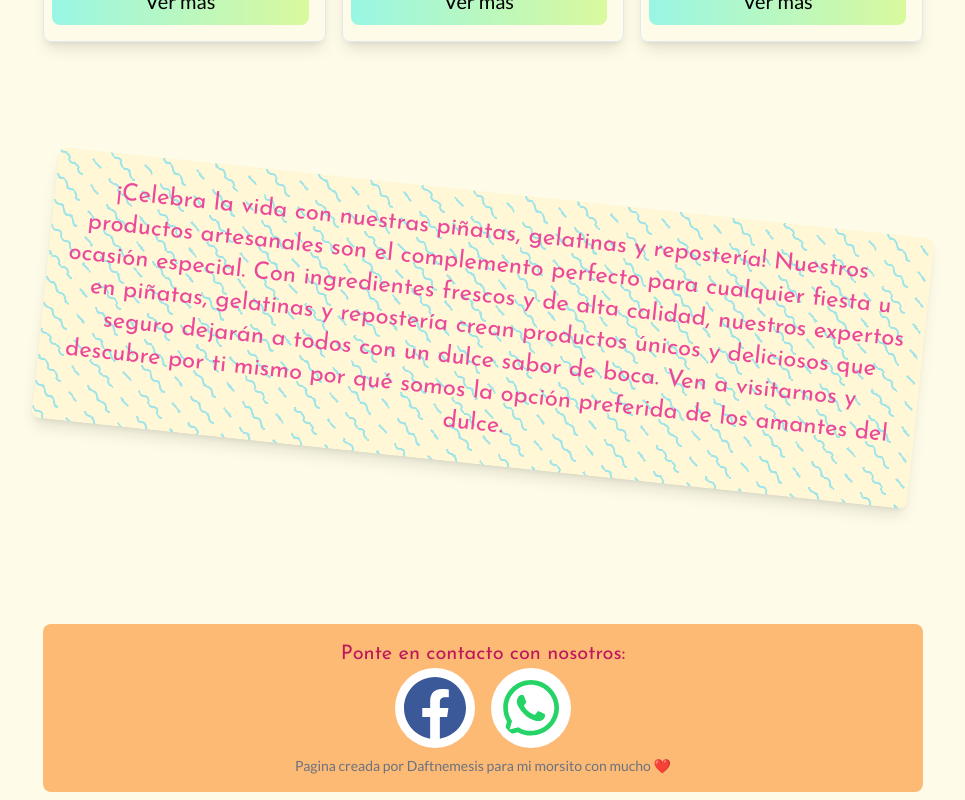
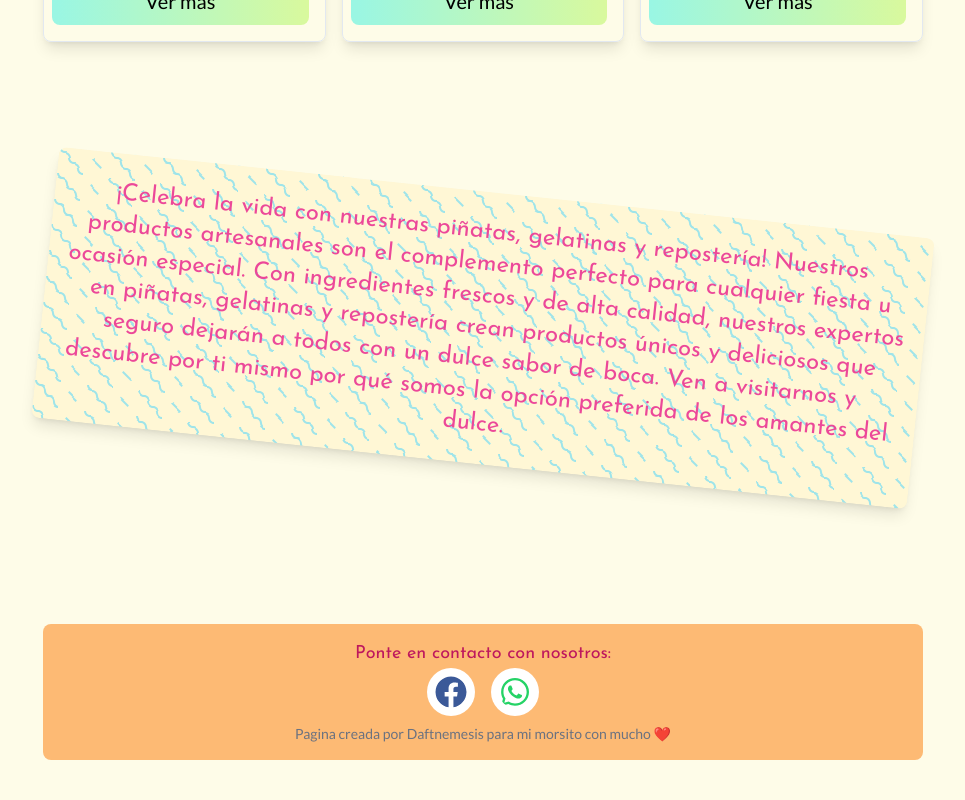
Before and after one commit to daftnemesis/chapis_bakery, a Next.js app: page / in a window 1280 px wide. Shown: the part 1368-2168 px from the top of the page, without its empty margins (157-1122 px from the left). After the commit the page ends 2136 px from the top, so only its background shows below. Built offline with nearby package versions, Linux system fonts and the light colour scheme.

Commit message:
continuando con el proyecto

```diff
--- a/app/layout.tsx
+++ b/app/layout.tsx
@@ -4,6 +4,7 @@ import { Lato } from 'next/font/google'
 import './globals.css'
 import 'animate.css'
 import Navbar from './ui/Navbar'
+import { Footer } from './ui/Footer'
 
 const lato = Lato({
   subsets: ['latin'],
@@ -26,6 +27,8 @@ export default function RootLayout({ children }: {children: React.ReactNode}) {
 
         { children }
 
+        <Footer />
+
       </body>
     </html>
   )
--- a/app/page.tsx
+++ b/app/page.tsx
@@ -1,9 +1,5 @@
 import { Dancing_Script, Josefin_Sans } from 'next/font/google';
 import { MainCard } from './ui';
-import Facebook from '../public/facebook.svg'
-import Whatsapp from '../public/whatsapp.svg'
-import Image from 'next/image';
-import Link from 'next/link';
 
 const dancing_script = Dancing_Script({
   weight: '400',
@@ -57,20 +53,7 @@ export default function Home() {
         </p>
       </div>
 
-      <div className='bg-orange-300 w-full rounded-lg text-center p-4'>
-        <h3 className={`text-pink-700 text-xl ${josefin.className}`}>Ponte en contacto con nosotros:</h3>
-        <div className='flex items-center justify-center gap-4'>
 
-          <Link href='https://www.facebook.com/profile.php?id=100088483476575' target='_blank'>
-            <Image className='w-20 p-2 bg-white rounded-full' src={Facebook} alt='facebook logo' />
-          </Link>
-
-          <Link href='https://api.whatsapp.com/send?phone=524741057477'>
-            <Image className='w-20 h-20 p-2 bg-white rounded-full' src={Whatsapp} alt='facebook logo' />
-          </Link>
-        </div>
-        <h6 className='text-sm text-gray-500 mt-2'>Pagina creada por Daftnemesis para mi morsito con mucho <span role="img" aria-label="heart">❤️</span> </h6>
-      </div>
     </>
   )
 }
--- /dev/null
+++ b/app/ui/Footer.tsx
@@ -0,0 +1,30 @@
+import { Josefin_Sans } from 'next/font/google'
+import Image from 'next/image'
+import Link from 'next/link'
+import React from 'react'
+import Facebook from '../../public/facebook.svg'
+import Whatsapp from '../../public/whatsapp.svg'
+
+const josefin = Josefin_Sans({
+  weight: '400',
+  subsets: ['latin']
+})
+
+export const Footer = () => {
+  return (
+    <div className='bg-orange-300 w-full rounded-lg text-center p-4 static bottom-0 max-w-4xl mx-auto h-fit' id='contacto'>
+      <h3 className={`text-pink-700 text-lg ${josefin.className}`}>Ponte en contacto con nosotros:</h3>
+      <div className='flex items-center justify-center gap-4'>
+
+        <Link href='https://www.facebook.com/profile.php?id=100088483476575' target='_blank'>
+          <Image className='w-12 p-2 bg-white rounded-full' src={Facebook} alt='facebook logo' />
+        </Link>
+
+        <Link href='https://api.whatsapp.com/send?phone=524741057477'>
+          <Image className='w-12 h-12 p-2 bg-white rounded-full' src={Whatsapp} alt='facebook logo' />
+        </Link>
+      </div>
+      <h6 className='text-sm text-gray-500 mt-2'>Pagina creada por Daftnemesis para mi morsito con mucho <span role="img" aria-label="heart">❤️</span> </h6>
+    </div>
+  )
+}
--- a/app/ui/Navbar.tsx
+++ b/app/ui/Navbar.tsx
@@ -48,12 +48,12 @@ const Navbar = () => {
 
           <div className="flex items-center gap-1">
             <UserCircleIcon className="h-4" />
-            <Link href='/about'>About</Link>
+            <Link href='/about'>Productos</Link>
           </div>
 
           <div className="flex items-center gap-1">
             <ChatBubbleOvalLeftEllipsisIcon className="h-4" />
-            <Link href='/contact'>Contact</Link>
+            <a href='#contacto'>Contacto</a>
           </div>
 
         </div>
```
